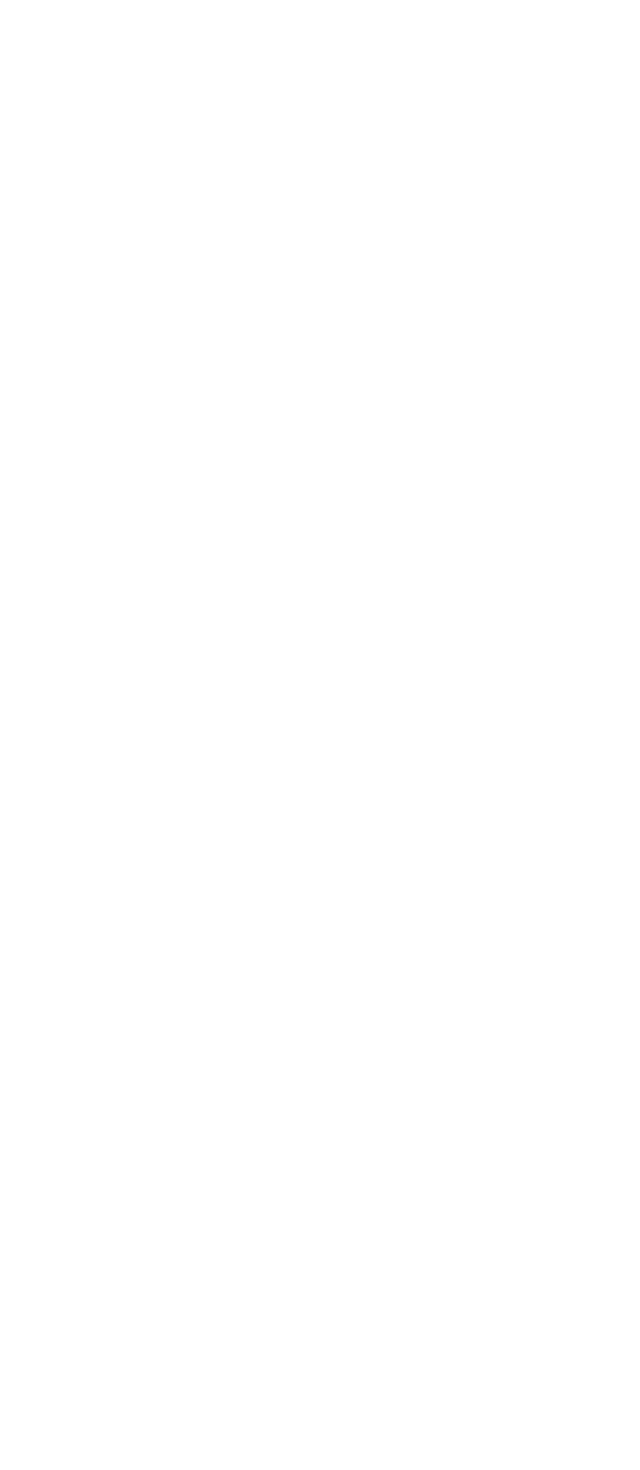
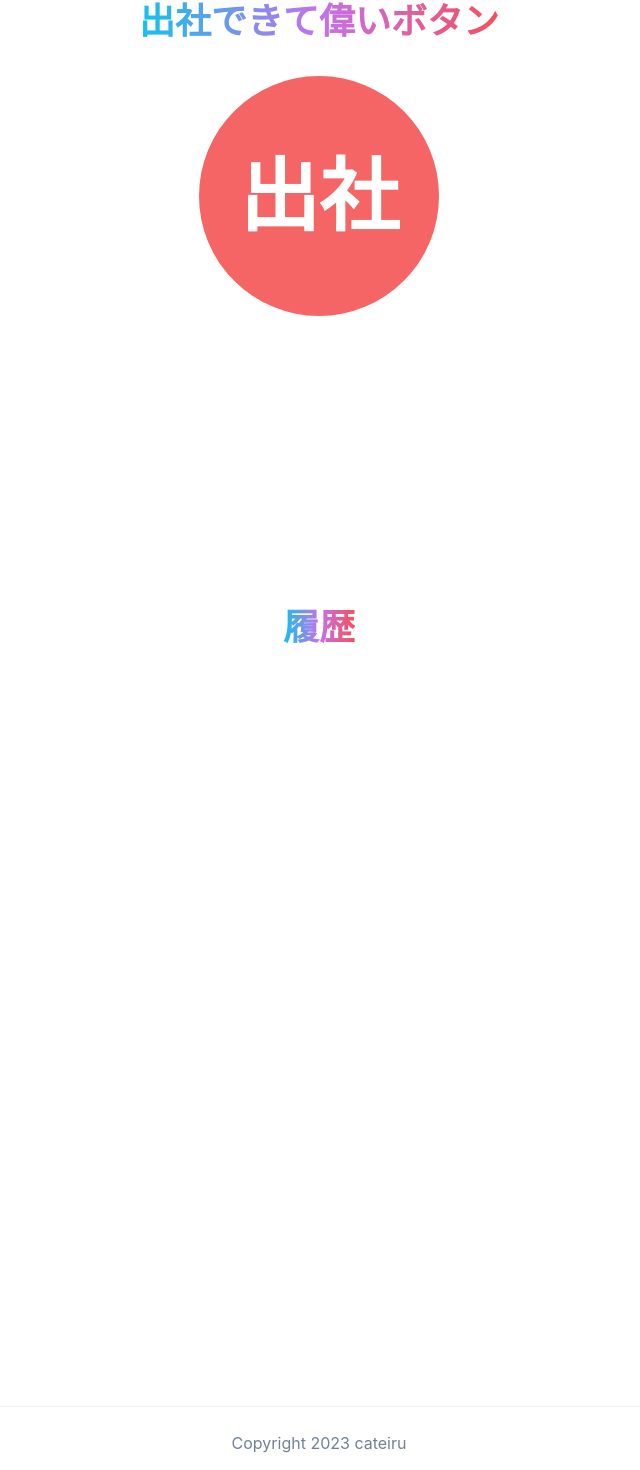
Before and after one commit to cateiru/go-to-office, a Next.js app: page / in a window 1280 px wide. Shown: the part 242-1712 px from the top of the page, without its empty margins (321-961 px from the left). Before the commit the page ends 800 px from the top, so only its background shows below. Built offline with nearby package versions, Linux system fonts and the light colour scheme.

Commit message:
トップの枠を作成

```diff
--- /dev/null
+++ b/app/components/ButtonPage.tsx
@@ -0,0 +1,22 @@
+import { Box, Center, Heading } from "@chakra-ui/react";
+import { OfficeButton } from "./OfficeButton";
+
+export const ButtonPage = () => {
+  return (
+    <Center w="100%" h="100vh">
+      <Box>
+        <Heading
+          textAlign="center"
+          mb="2rem"
+          background="linear-gradient(90deg, #12C2E9 0%, #c471ed 50%, #f64f59 100%)"
+          backgroundClip="text"
+        >
+          出社できて偉いボタン
+        </Heading>
+        <Center>
+          <OfficeButton>出社</OfficeButton>
+        </Center>
+      </Box>
+    </Center>
+  );
+};
--- /dev/null
+++ b/app/components/Footer.tsx
@@ -0,0 +1,17 @@
+import { Box, Center, Divider, Link, Text } from "@chakra-ui/react";
+
+export const Footer = () => {
+  return (
+    <Box as="footer" w="100%">
+      <Divider w="95%" m="auto" />
+      <Center my="1.5rem" color="gray.500">
+        <Text>
+          Copyright 2023{" "}
+          <Link href="https://cateiru.com" isExternal>
+            cateiru
+          </Link>
+        </Text>
+      </Center>
+    </Box>
+  );
+};
--- /dev/null
+++ b/app/components/HistoryPage.tsx
@@ -0,0 +1,18 @@
+import { Box, Center, Heading } from "@chakra-ui/react";
+
+export const HistoryPage = () => {
+  return (
+    <Box w="100%" h="100vh">
+      <Center mt="3rem">
+        <Heading
+          textAlign="center"
+          mb="2rem"
+          background="linear-gradient(90deg, #12C2E9 0%, #c471ed 50%, #f64f59 100%)"
+          backgroundClip="text"
+        >
+          履歴
+        </Heading>
+      </Center>
+    </Box>
+  );
+};
--- /dev/null
+++ b/app/components/OfficeButton.tsx
@@ -0,0 +1,31 @@
+import { Button, ButtonProps } from "@chakra-ui/react";
+import React from "react";
+
+type Props = React.PropsWithChildren<ButtonProps>;
+
+export const OfficeButton = React.forwardRef<HTMLButtonElement, Props>(
+  (props, ref) => {
+    return (
+      <Button
+        variant="unstyled"
+        w="15rem"
+        h="15rem"
+        borderRadius="50%"
+        bgColor="red.400"
+        color="white"
+        fontSize="5rem"
+        _hover={{
+          bgColor: "red.500",
+        }}
+        ref={ref}
+        _active={{
+          transform: "scale(0.9)",
+        }}
+      >
+        {props.children}
+      </Button>
+    );
+  }
+);
+
+OfficeButton.displayName = "OfficeButton";
--- /dev/null
+++ b/app/components/Top.tsx
@@ -0,0 +1,13 @@
+import { Footer } from "./Footer";
+import { ButtonPage } from "./ButtonPage";
+import { HistoryPage } from "./HistoryPage";
+
+export const Top = () => {
+  return (
+    <>
+      <ButtonPage />
+      <HistoryPage />
+      <Footer />
+    </>
+  );
+};
--- a/app/page.tsx
+++ b/app/page.tsx
@@ -1,5 +1,7 @@
+import { Top } from "./components/Top";
+
 const Page = () => {
-  return <></>;
+  return <Top />;
 };
 
 export default Page;
```
